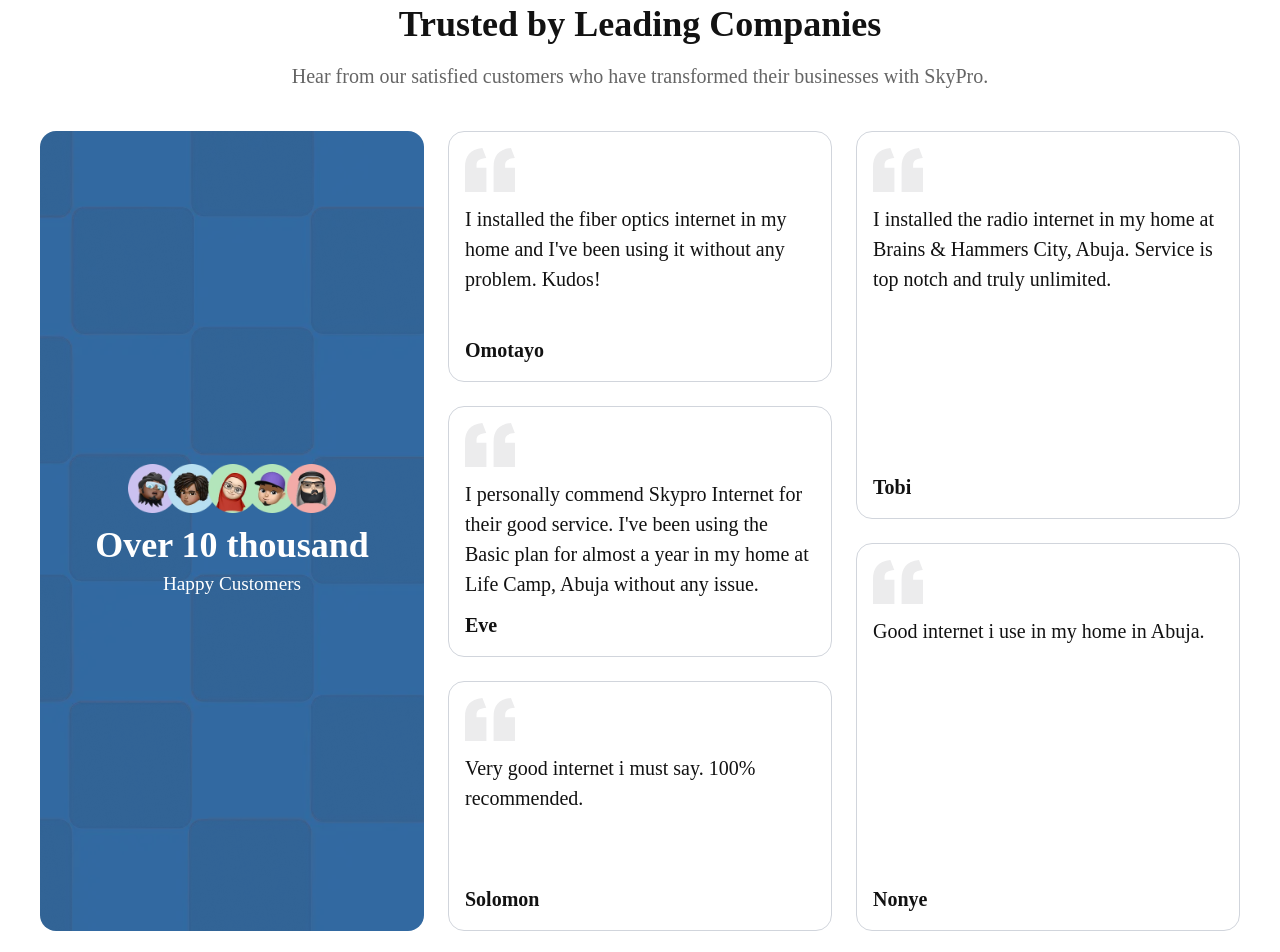
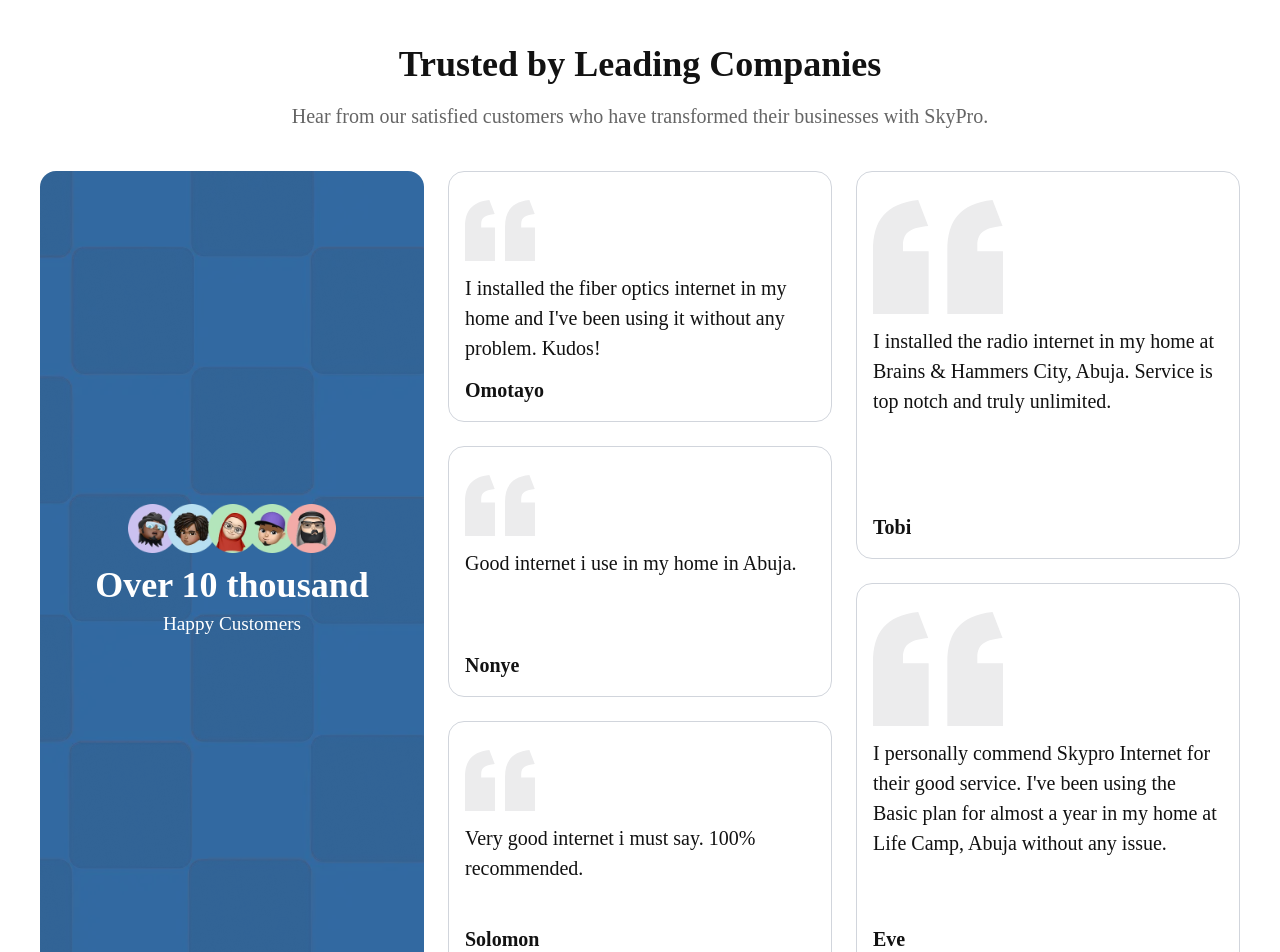
Before and after one commit to 7-falseparfait/SkyPro-Internet, a React (Vite) app: page / in a window 1280 px wide. Shown: the part 1020-1972 px from the top of the page. Built offline with nearby package versions, Linux system fonts and the light colour scheme; a web font is replaced by a local one.

Commit message:
mobile/desk

```diff
--- a/src/components/Footer.jsx
+++ b/src/components/Footer.jsx
@@ -53,7 +53,7 @@
             <div className="mt-7 mb-8 lg:mt-0 lg:mb-0 flex-col flex">
               <p className="text-[1.2rem] text-white font-[500] mb-2">Contact Us</p>
               {contact.map((item, i) => (
-                <span className="text-footerLink mb-2" key={i}>
+                <span className="text-footerLink mb-2 font-[500]" key={i}>
                   {i !== contact.length - 1 ? (
                     <>
                       {item.title}:{' '}
@@ -62,7 +62,7 @@
                       </a>
                     </>
                   ) : (
-                    <span>{item.id}</span>
+                    <span className="font-[500]">{item.id}</span>
                   )}
                 </span>
               ))}
--- a/src/components/Header.jsx
+++ b/src/components/Header.jsx
@@ -1,19 +1,29 @@
-// import skyProLogo from "/logo.png";
+import { useState } from 'react';
 import harmbuger from '/src/assets/harmbuger.svg';
+import cancel from '/src/assets/cancel.png';
+import logo from '/src/assets/logo.svg';
+
 const navLink = [
   { title: 'Plans', link: '#' },
   { title: 'Installation', link: '#' },
   { title: 'About', link: '#' },
   { title: 'Client Portal', link: '#' },
 ];
+
 export function Header() {
+  const [menuOpen, setMenuOpen] = useState(false);
+
   return (
-    <header className="flex mx-5 py-2 lg:py-6 lg:border-b-1 border-b-gray-border lg:mx-0 ">
-      <div className="lg:max-w-[1440px] lg:mx-auto justify-between items-center flex w-full container-padding">
-        {/* <img className="w-[10rem] test" src={skyProLogo} alt="skyPro" /> */}
+    <header className="flex py-2 lg:py-6 lg:border-b-1 border-b-gray-border lg:mx-0 relative z-50">
+      <div className="lg:max-w-[1440px] lg:mx-auto justify-between items-center py-5 flex w-full container-padding">
         <p>LOGO</p>
-        {/* come back */}
-        <img className="lg:hidden" src={harmbuger} alt="menu" />
+        <button
+          className="lg:hidden"
+          onClick={() => setMenuOpen(!menuOpen)}
+          aria-label={menuOpen ? 'Close menu' : 'Open menu'}
+        >
+          <img className="w-[40px]" src={menuOpen ? cancel : harmbuger} alt="menu" />
+        </button>
         <div className="hidden lg:flex gap-4">
           {navLink.map((item, i) => (
             <a className="text-[1.23rem] text-testimonnialText" key={i} href={item.link}>
@@ -21,6 +31,49 @@
             </a>
           ))}
         </div>
+        <>
+          {menuOpen && (
+            <div
+              className="fixed lg:hidden inset-0 bg-black/40 backdrop-blur-sm z-[100]"
+              onClick={() => setMenuOpen(false)}
+            />
+          )}
+          <nav
+            className={`
+    fixed right-0 left-auto
+    top-[calc(theme(spacing.2)+theme(spacing.5))]
+    py-0 w-[90vw] h-[90vh] bg-white z-[101] rounded-l-2xl shadow-lg flex flex-col p-8
+    transition-transform duration-300 ease-in-out lg:hidden
+    ${menuOpen ? 'translate-x-0' : 'translate-x-full'}
+  `}
+            style={{ maxWidth: 400, top: 'calc(1rem + 1.25rem)' }}
+          >
+            <button
+              className="absolute top-6 right-6 z-[102]"
+              onClick={() => setMenuOpen(false)}
+              aria-label="Close menu"
+            >
+              <img className="w-[40px]" src={cancel} alt="close" />
+            </button>
+            <div className="flex flex-col justify-between items-center h-full w-full">
+              <div className="flex flex-col gap-10 mt-25 w-full">
+                {navLink.map((item, i) => (
+                  <a
+                    className="text-xl font-[500] text-blackText"
+                    key={i}
+                    href={item.link}
+                    onClick={() => setMenuOpen(false)}
+                  >
+                    {item.title}
+                  </a>
+                ))}
+              </div>
+              <div className="mb-4">
+                <img src={logo} alt="logo" className="mx-auto" />
+              </div>
+            </div>
+          </nav>
+        </>
       </div>
     </header>
   );
--- a/src/components/Modal.jsx
+++ b/src/components/Modal.jsx
@@ -118,7 +118,7 @@
                     <img src={cancel} alt="Close" className="w-5 h-5" />
                   </button>
                 </div>
-                <div className="w-full mt-6 flex justify-center items-center min-h-[17rem] lg:min-h-[13rem] lg:w-fit lg:mx-auto lg:mt-6">
+                <div className="w-full mt-6 flex justify-center items-center min-h-[17rem] lg:min-h-[28rem] xl:min-h-[19rem] lg:w-[100%] lg:mx-auto lg:mt-6">
                   <img
                     src={modalImg}
                     alt="modal background"
--- a/src/components/StepList.jsx
+++ b/src/components/StepList.jsx
@@ -1,7 +1,7 @@
 export function StepList({ steps }) {
   return (
     <ol className="space-y-4 text-left">
-      {steps.map((step) => (
+      {steps.map(step => (
         <li key={step.id}>
           <div className="font-bold text-[1.2rem] ">
             <p className="text-very-black lg:!text-[1.5rem]">
@@ -9,9 +9,7 @@
               {step.title}
             </p>
           </div>
-          <div className="text-[1rem] lg:text-[1.5rem] mt-4 lg:mt-2">
-            {step.description}
-          </div>
+          <div className="text-[1rem] lg:text-[1.5rem] mt-4 lg:mt-1">{step.description}</div>
         </li>
       ))}
     </ol>
--- a/src/components/Testimonials.jsx
+++ b/src/components/Testimonials.jsx
@@ -77,26 +77,24 @@
             ))}
           </Swiper>
         </div>
-        <div className="hidden lg:grid grid-cols-3 grid-rows-3 gap-6 pb-65">
-          <div className="row-span-3">
+        <div className="hidden lg:grid grid-cols-3 grid-rows-6 gap-6 pb-65 h-full">
+          <div className="row-span-6">
             <IntroCard />
           </div>
-          <div className="row-start-1 col-start-2">
+          <div className="row-start-1 col-start-2 row-span-2">
             <TestimonyCard data={fullList[1]} />
           </div>
-          <div className="row-start-2 col-start-2">
-            <TestimonyCard data={fullList[2]} />
+          <div className="row-start-3 col-start-2 row-span-2">
+            <TestimonyCard data={fullList[5]} />
           </div>
-          <div className="row-start-3 col-start-2">
+          <div className="row-start-5 col-start-2 row-span-2">
             <TestimonyCard data={fullList[3]} />
           </div>
-          <div className="row-span-3 col-start-3 flex flex-col h-full">
-            <div className="flex-1 flex">
-              <TestimonyCard data={fullList[4]} />
-            </div>
-            <div className="flex-1 flex mt-6">
-              <TestimonyCard data={fullList[5]} />
-            </div>
+          <div className="row-start-1 col-start-3 row-span-3">
+            <TestimonyCard data={fullList[4]} largeQuote />
+          </div>
+          <div className="row-start-4 col-start-3 row-span-3">
+            <TestimonyCard data={fullList[2]} largeQuote />
           </div>
         </div>
       </section>
--- a/src/components/TestimonyCard.jsx
+++ b/src/components/TestimonyCard.jsx
@@ -1,15 +1,21 @@
-import qoute from "/src/assets/qoute.svg";
+import qoute from '/src/assets/qoute.svg';
 
-export function TestimonyCard({ data }) {
+export function TestimonyCard({ data, largeQuote = false }) {
   return (
     <div className="flex flex-col flex-shrink-0 py-4 px-4 border border-gray-300 rounded-[1rem] bg-white h-full w-full">
-      <img className="w-[50px]" src={qoute} alt="qoute" />
-      <p className="text-left flex-1 text-testimonnialText text-[0.9rem] line-clamp-4 mt-3 ">
+      <img
+        className={`w-[50px] lg:w-[70px] mt-3 ${largeQuote ? 'lg:w-[130px]' : ''}`}
+        src={qoute}
+        alt="qoute"
+      />
+      <p
+        className={`text-left flex-1  mt-3 text-testimonnialText text-[0.9rem] line-clamp-4 ${
+          largeQuote ? '' : ''
+        }`}
+      >
         {data.message}
       </p>
-      <p className="text-left font-semibold text-blackText text-[1rem]">
-        {data.name}
-      </p>
+      <p className="text-left font-semibold text-blackText text-[1rem]">{data.name}</p>
     </div>
   );
 }
```
Also changed, not shown: src/assets/logo.svg (added).
